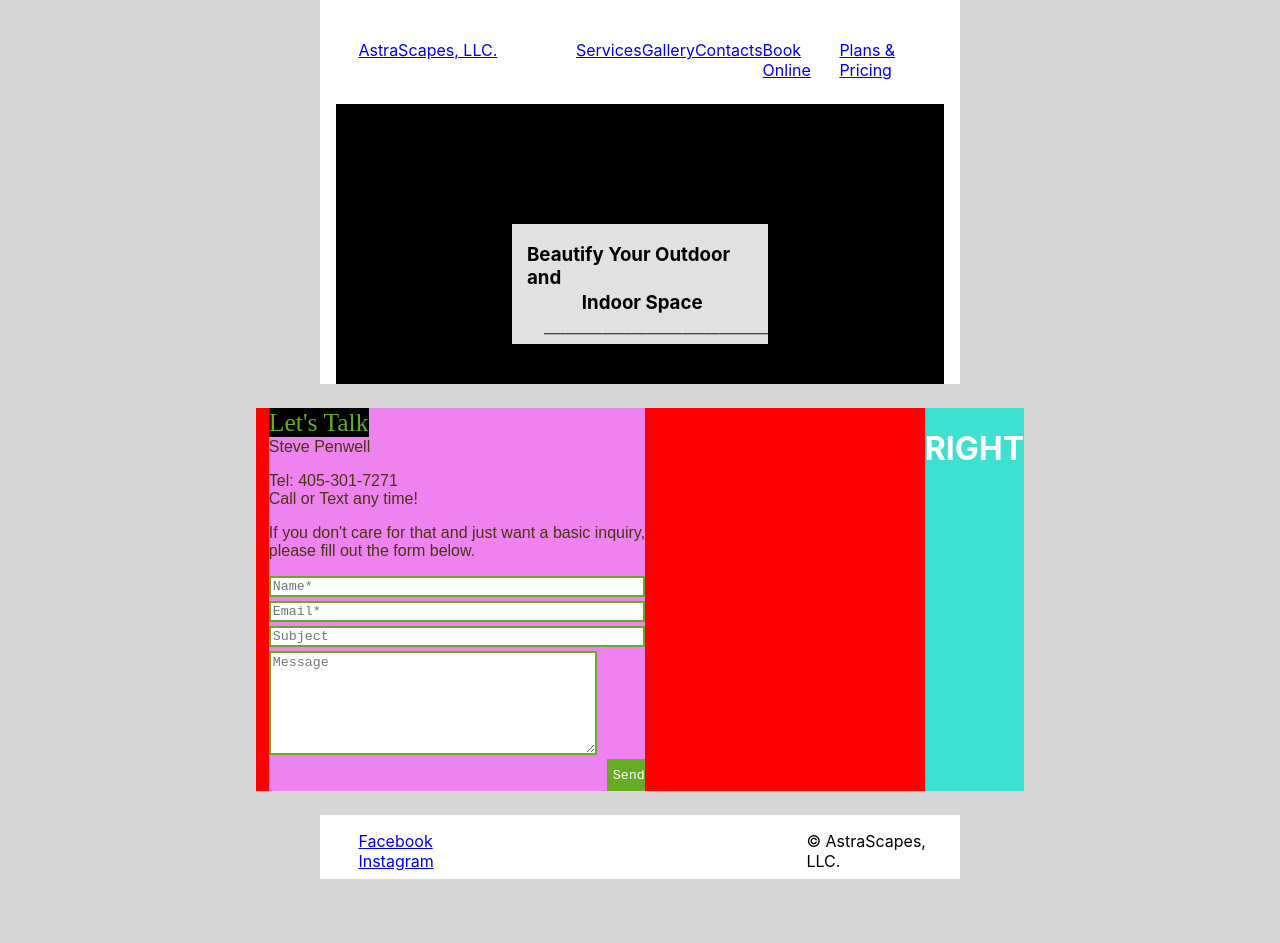
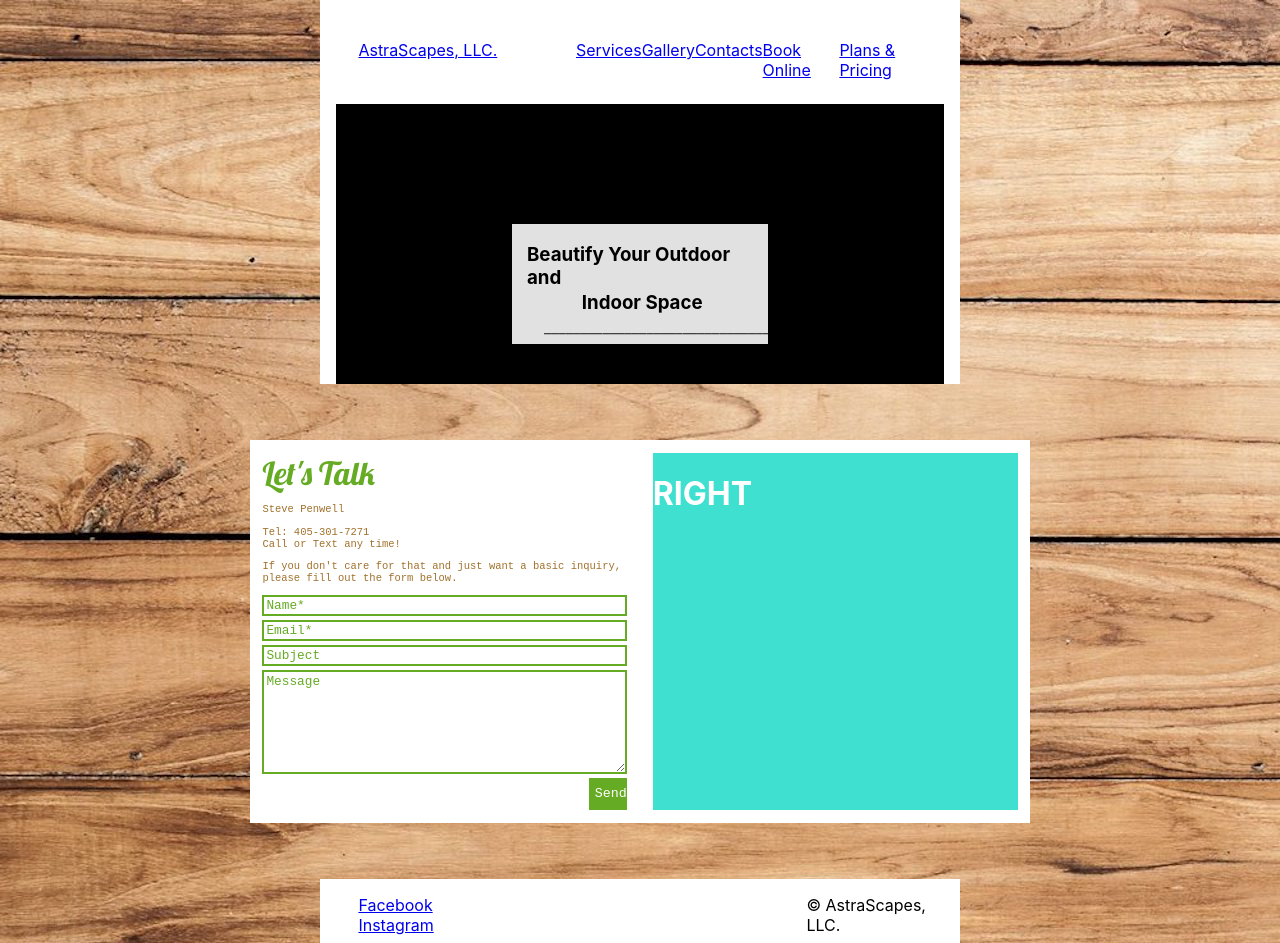
Before and after one commit to Tneebs/astrascapes_website, a React (Create React App) app in the folder frontend/: page /contacts in a window 1280 px wide. Before the commit the page ends 879 px from the top, so only its background shows below. Built offline with nearby package versions, Linux system fonts and the light colour scheme.

Commit message:
contact info

```diff
--- a/frontend/src/components/Contact.js
+++ b/frontend/src/components/Contact.js
@@ -22,13 +22,9 @@ const Contact = () => {
         <div className='container'>
             <div className='left'>
                 <span className='lets-talk'> Let's Talk </span>
-                <br />
-                <span> Steve Penwell </span>
+                <p> Steve Penwell </p>
                 <p> Tel:  405-301-7271 <br /> Call or Text any time! </p>
-                <p> If you don't care for that and just want a basic inquiry,
-                    <br /> please fill out the form below.
-                </p>
-
+                <p> If you don't care for that and just want a basic inquiry, please fill out the form below. </p>
                 <form className="contact-form">
                     <input type="hidden" name="contact_number" />
 
--- a/frontend/src/index.css
+++ b/frontend/src/index.css
@@ -1,3 +1,7 @@
+html {
+  background: url('./pictures/wood.jpeg');
+}
+
 body {
   height: 100%;
   width: 100%;
@@ -7,7 +11,7 @@ body {
     sans-serif;
   -webkit-font-smoothing: antialiased;
   -moz-osx-font-smoothing: grayscale;
-  background-color: rgb(214, 214, 214);
+  /* background-color: rgb(214, 214, 214); */
   color: white;
 }
 
--- a/frontend/src/styling/Contact.css
+++ b/frontend/src/styling/Contact.css
@@ -1,25 +1,30 @@
+@font-face {
+    font-family: 'Lobster-Regular';
+    src: url('../fonts/Lobster-Regular.ttf');
+}
+
 .container {
-    background-color: red;
-    /* height: 50vh; */
-    width: 60vw;
-    margin-top: 3vh;
-    margin-bottom: 3vh;
+    background-color: white;
+    width: 61vw;
+    margin-top: 7vh;
+    margin-bottom: 7vh;
     display: flex;
     justify-content: space-between;
 }
 
 .left {
-    color: #493414;
-    background-color: violet;
-    margin-left: 1vw;
-    font-family: Arial,Helvetica,sans-serif;
+    /* color: #493414; */
+    color: #a1712c;
+    width: 50%;
+    margin: 1vw;
+    font-family: monospace;
+    font-size: .82vw;
 }
 
 .lets-talk {
     color: #65ab24;
-    font-size: 2vw;
-    font-family: cursive;
-    background-color: black;
+    font-size: 2.5vw;
+    font-family: Lobster-Regular;
 }
 
 .contact-form {
@@ -28,17 +33,23 @@
 }
 
 .email-field {
-
     font-family: monospace;
+    color: #a1712c;
+    font-size: 1vw;
     margin-bottom: .5vh;
     border: 2px solid #65ab24;
 }
 
+::placeholder {
+    color: #65ab24;
+}
+
 .email-mess {
+    color: #a1712c;
     font-family: monospace;
+    font-size: 1vw;
     margin-bottom: .5vh;
     height: 12vh;
-    width: 25vw;
     border: 2px solid #65ab24;
 }
 
@@ -59,4 +70,6 @@
 
 .right {
     background-color: turquoise;
+    width: 50%;
+    margin: 1vw;
 }
```
Also changed, not shown: frontend/src/fonts/Lobster-Regular.ttf (added), frontend/src/pictures/wood.jpeg (added).
